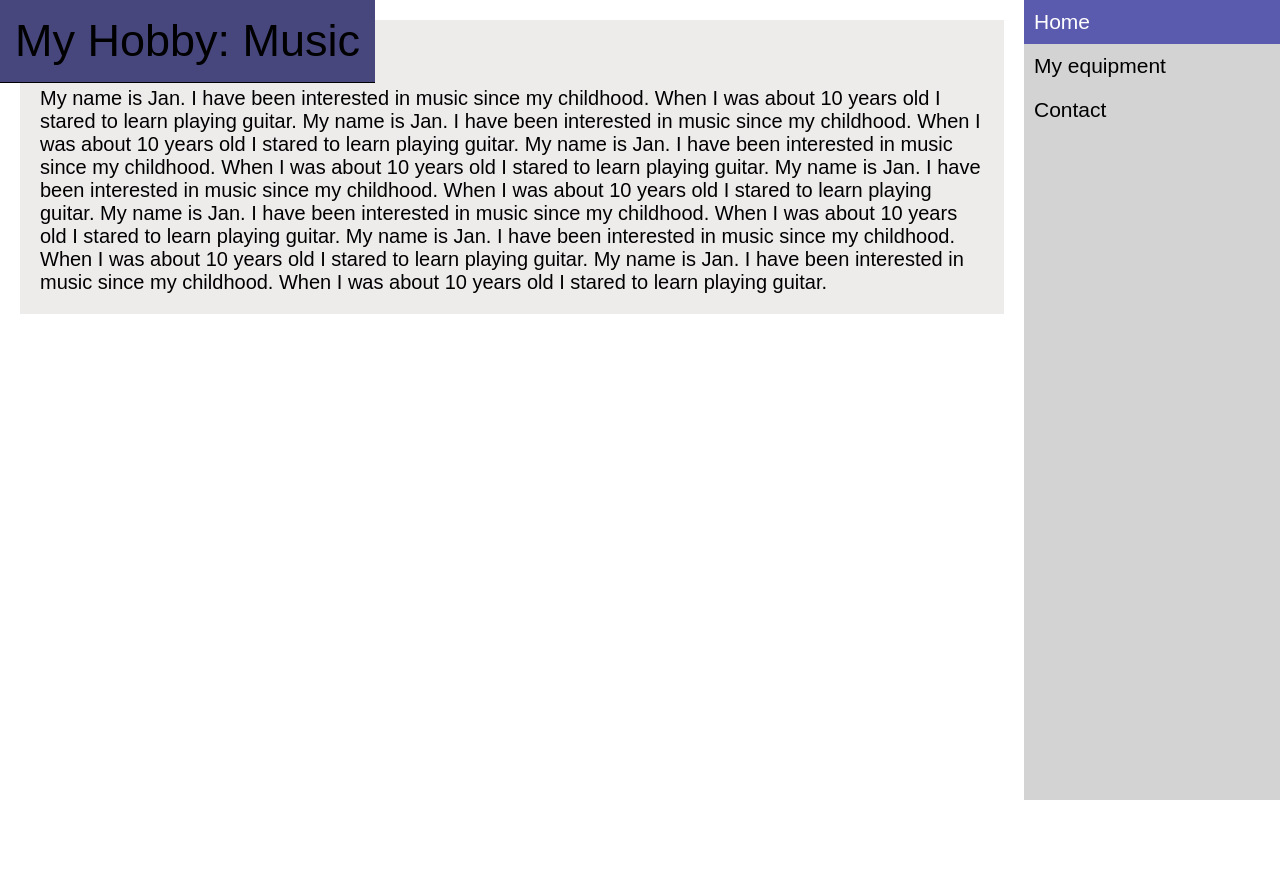
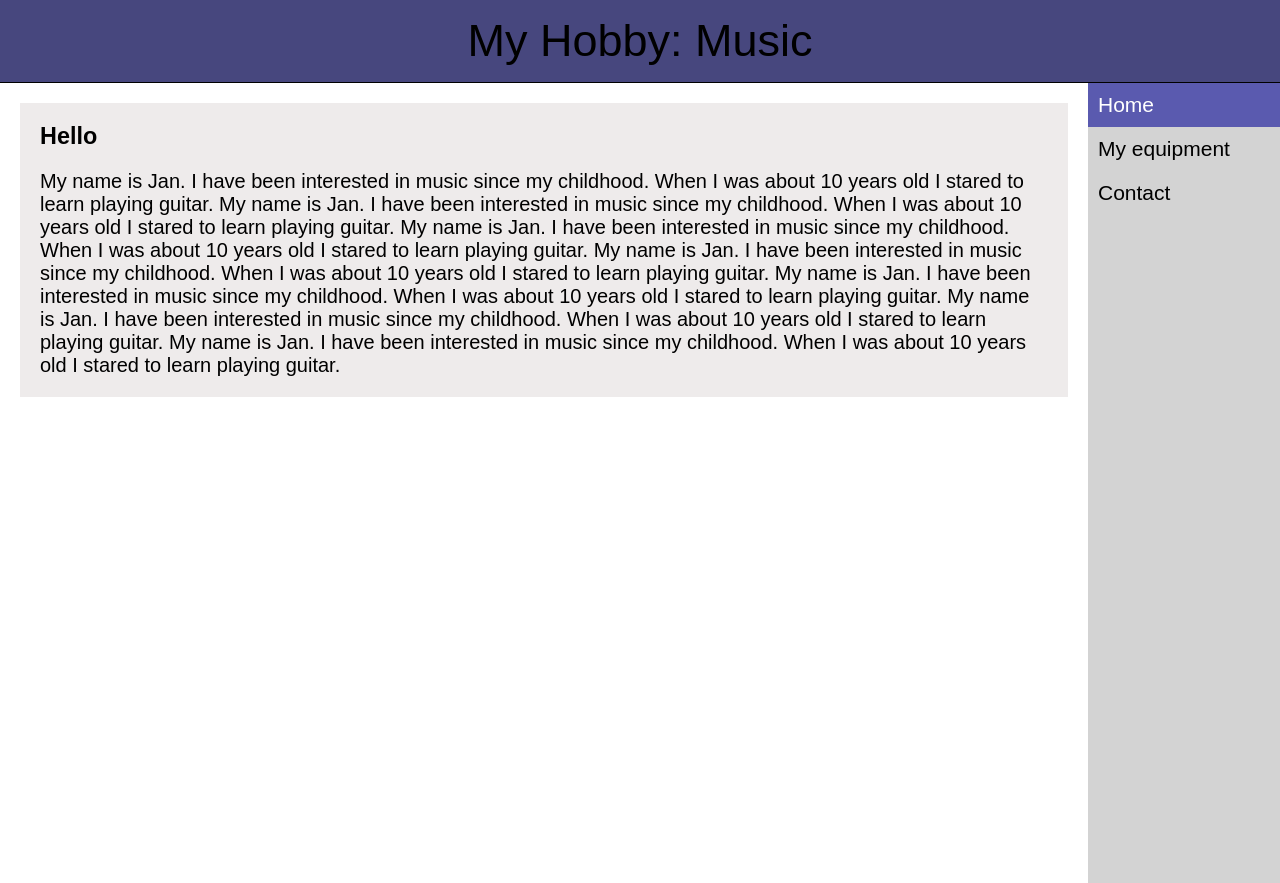
Before and after one commit to b4njo/hhproject1, a plain HTML site: page index.html in a window 1280 px wide. Before the commit the page ends 800 px from the top, so only its background shows below. Drawn offline with Linux system fonts and the light colour scheme.

Commit message:
Add files via upload

```diff
--- a/index.html
+++ b/index.html
@@ -7,7 +7,7 @@
     </head>
     <body>
         <header>
-            My Hobby: Music
+            <div class="myheader">My Hobby: Music</div>
         </header>
         <section>
             <article>
--- a/style.css
+++ b/style.css
@@ -4,12 +4,12 @@ html {
 
 nav {
     float: right;
-    position: fixed;
     right: 0;
+    position: absolute;
     font-size: 21px;
     padding: 0;
     height: 100%;
-    width: 20%;
+    width: 15%;
     background-color: rgb(211, 211, 211);
     border-left-style: solid;
     border-color: black;
@@ -51,13 +51,18 @@ li a.active {
 
 header {
     font-size: 45px;
-    padding: 15px;
     text-align: center;
     background-color: rgb(71, 71, 126);
     border-bottom-style: solid;
     border-bottom-color: black;
     border-bottom-width: 1px;
-    position: fixed;
+    width: 100%;
+}
+
+div.myheader {
+    font-size: 45px;
+    padding: 15px;
+    text-align: center;
 }
 
 article {
@@ -68,7 +73,7 @@ article {
 }
 
 section {
-    width: 80%;
+    width: 85%;
     float: left;
 }
 
```
Also changed, not shown: eq.html (+1 -1 lines).
